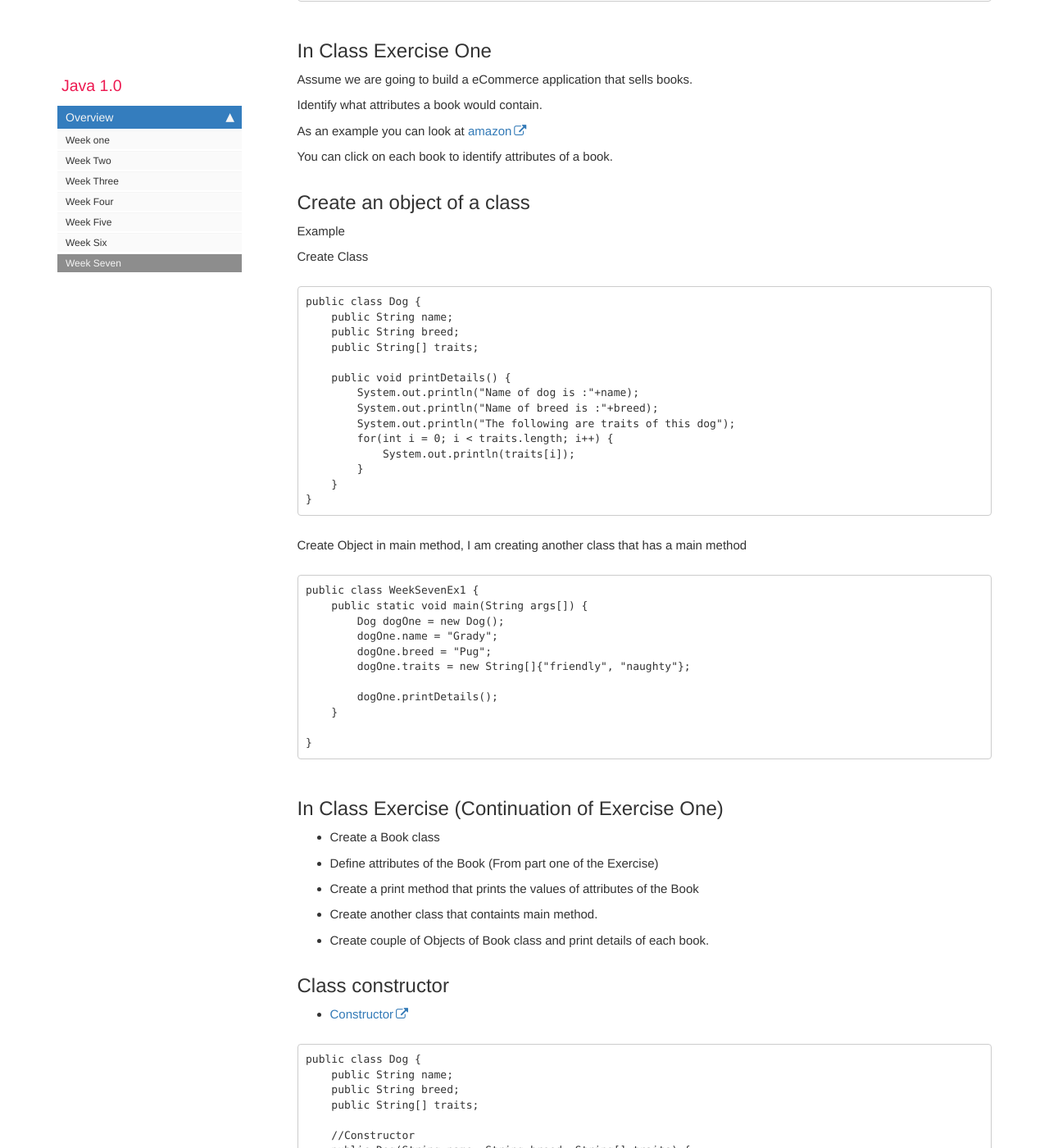
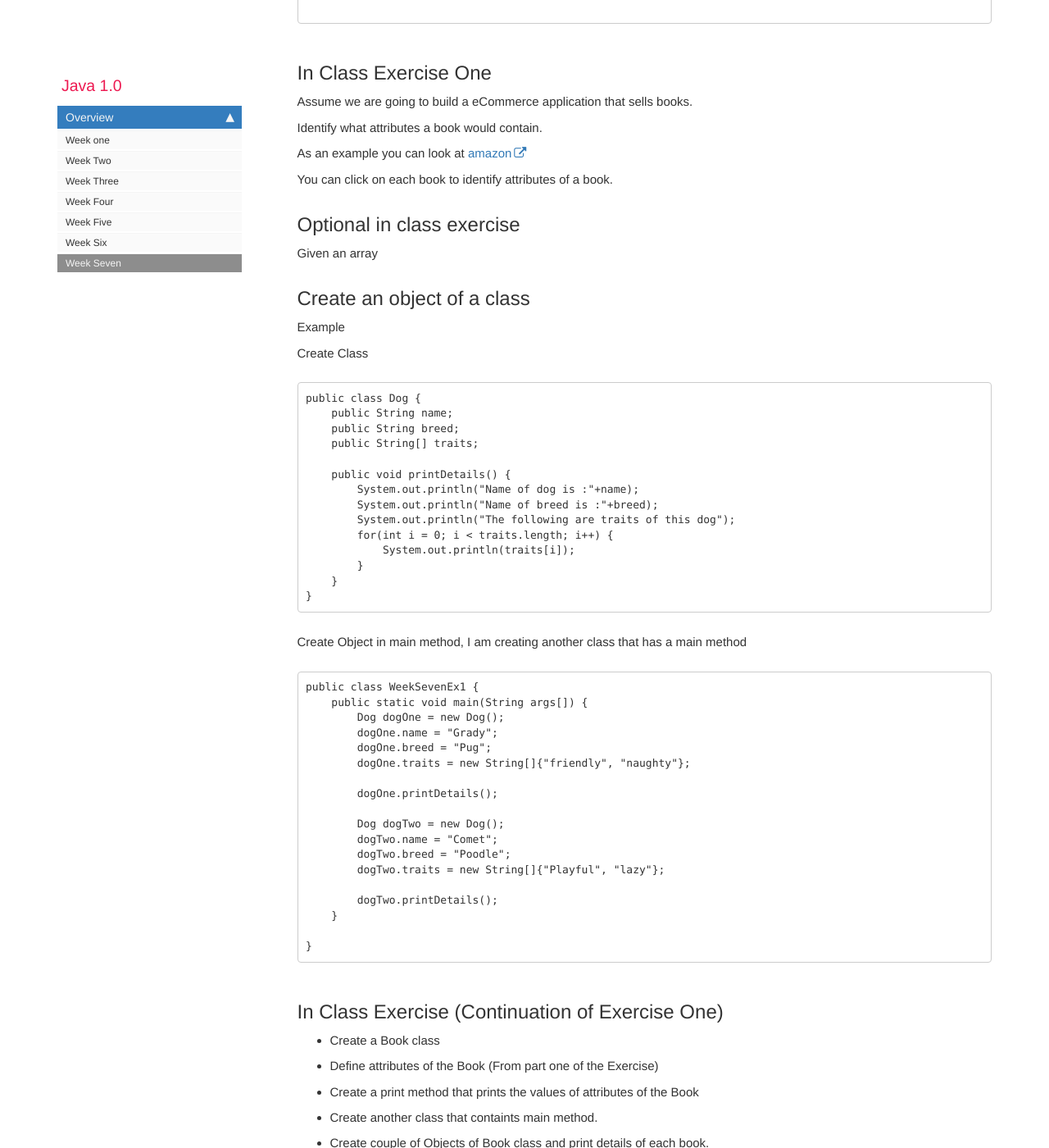
Before and after one commit to rambethina/java, a Jekyll site: the page built from pages/mydoc/mydoc_week_seven.md, in a window 1280 px wide and 1400 px high, scrolled down 1206 px. Shown: the whole window at 82% size. Built offline with Jekyll 4.4.1, drawn with Linux system fonts in a browser that asks for light colours; comment, search, counter and statistics services are not loaded; some of the changed text lies outside the part shown.

Commit message:
week seven content

```diff
--- a/pages/mydoc/mydoc_week_seven.md
+++ b/pages/mydoc/mydoc_week_seven.md
@@ -48,6 +48,9 @@ As an example you can look at [amazon](https://www.amazon.com/gp/browse.html?rw_
 
 You can click on each book to identify attributes of a book.
 
+## Optional in class exercise
+Given an array
+
 ## Create an object of a class
 
 Example
@@ -82,6 +85,13 @@ public class WeekSevenEx1 {
         dogOne.traits = new String[]{"friendly", "naughty"};
 
         dogOne.printDetails();
+
+        Dog dogTwo = new Dog();
+        dogTwo.name = "Comet";
+        dogTwo.breed = "Poodle";
+        dogTwo.traits = new String[]{"Playful", "lazy"};
+
+        dogTwo.printDetails();
     }
 
 }
```
